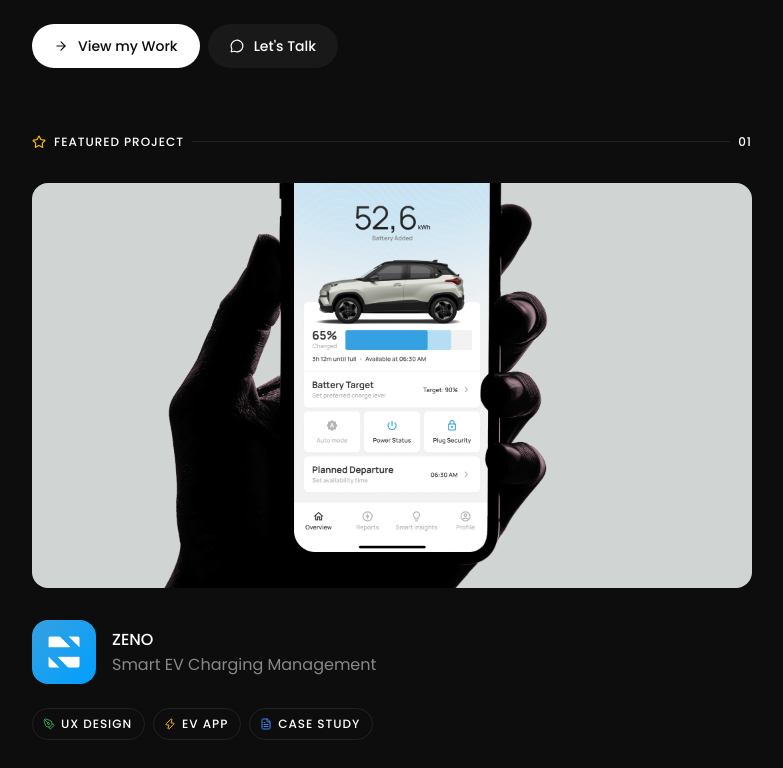
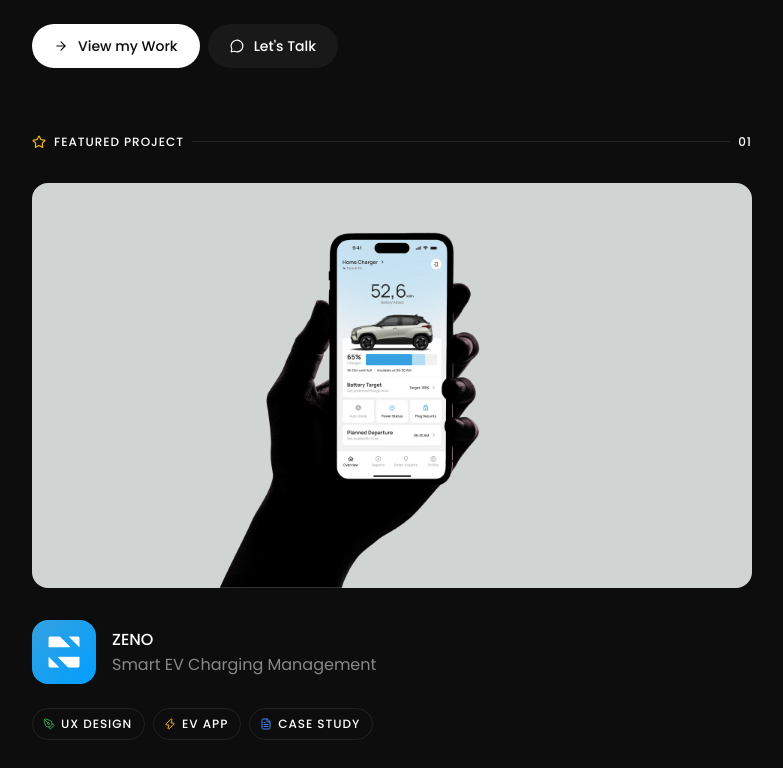
Before and after one commit to RITAMBISWAS404/PORTFOLIO-2026, a Next.js app: page / in a window 1280 px wide. Shown: the part 419-1187 px from the top of the page, without its empty margins (248-1031 px from the left). Built offline with nearby package versions, Linux system fonts and the light colour scheme.

Commit message:
Single feature image with responsive aspect ratio (1:1 mobile, 16:9 desktop)

```diff
--- a/sections/FeaturedProject.tsx
+++ b/sections/FeaturedProject.tsx
@@ -27,18 +27,15 @@ export default function FeaturedProject() {
       {/* ── Static feature image ── */}
       <div style={{ ...col, padding: "0 24px" }}>
         <div className="feature-img-wrap" style={{ borderRadius: 16, overflow: "hidden", width: "100%" }}>
-          <picture>
-            <source media="(min-width: 768px)" srcSet="/images/FEATURE PC.png" />
-            <img
-              src="/images/FEATURE PHONE.png"
-              alt="ZENO App"
-              style={{ width: "100%", height: "100%", display: "block", objectFit: "cover" }}
-            />
-          </picture>
+          <img
+            src="/images/FEATURE image.png"
+            alt="ZENO App"
+            style={{ width: "100%", height: "100%", display: "block", objectFit: "cover" }}
+          />
         </div>
         <style>{`
           .feature-img-wrap { aspect-ratio: 1 / 1; }
-          @media (min-width: 768px) { .feature-img-wrap { aspect-ratio: 3840 / 2160; } }
+          @media (min-width: 768px) { .feature-img-wrap { aspect-ratio: 16 / 9; } }
         `}</style>
       </div>
 
```
Also changed, not shown: public/images/FEATURE PHONE.png (deleted), public/images/FEATURE image.png (renamed from public/images/FEATURE PC.png).
